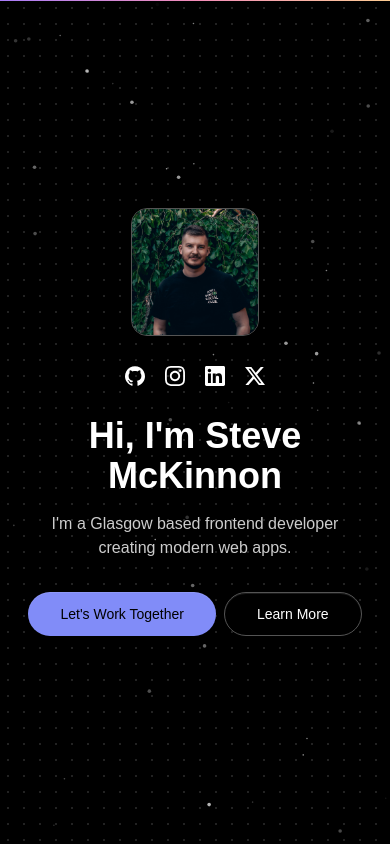
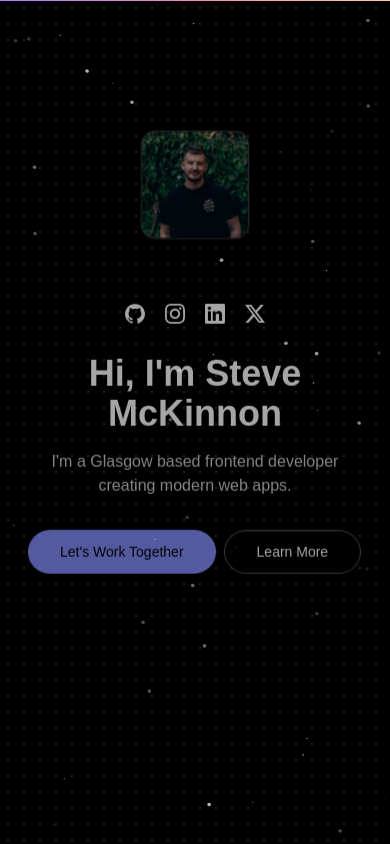
Before and after one commit to stevenmckinnon/resume-nextjs, a Next.js app: page / in a window 390 px wide. Shown: the top 844 px of the page. Built offline with nearby package versions, Linux system fonts and the light colour scheme.

Commit message:
Update Hero component to incorporate scroll-based animations and improve layout responsiveness. Refactor structure to enhance visual effects and user interaction with motion elements.

```diff
--- a/src/components/hero.tsx
+++ b/src/components/hero.tsx
@@ -5,11 +5,13 @@ import BlurFadeText from "@/components/magicui/blur-fade-text";
 import { Button } from "@/components/ui/button";
 import { DATA } from "@/data/resume";
 import { BLUR_FADE_DELAY } from "@/lib/utils";
+import { Particles } from "@/components/magicui/particles";
+import useBreakpoints from "@/hooks/useBreakpoints";
 import { useTheme } from "next-themes";
 import Image from "next/image";
 import Link from "next/link";
-import { Particles } from "@/components/magicui/particles";
-import useBreakpoints from "@/hooks/useBreakpoints";
+import { motion, useScroll, useTransform } from "framer-motion";
+import { useRef } from "react";
 
 export const Hero = () => {
   const { theme } = useTheme();
@@ -18,19 +20,39 @@ export const Hero = () => {
     (social) => social.navbar
   );
 
+  const heroRef = useRef<HTMLElement | null>(null);
+  const { scrollYProgress } = useScroll({
+    target: heroRef,
+    offset: ["start center", "end start"],
+  });
+
+  const contentY = useTransform(scrollYProgress, [0, 1], [0, -80]);
+  const contentOpacity = useTransform(scrollYProgress, [0, 1], [1, 0.55]);
+  const avatarScale = useTransform(scrollYProgress, [0, 1], [1, 0.8]);
+  const avatarY = useTransform(scrollYProgress, [0, 1], [0, -32]);
+  const ctaTilt = useTransform(scrollYProgress, [0, 1], [0, 6]);
+
   return (
-    <section id="hero" className="relative flex min-h-dvh items-center">
+    <section
+      ref={heroRef}
+      id="hero"
+      className="relative flex min-h-dvh items-center overflow-hidden py-16 sm:py-24"
+    >
       <Particles
         className="absolute inset-0"
         quantity={isAboveMd ? 100 : 50}
         color={theme === "dark" ? "#ffffff" : "#000000"}
         size={0.8}
       />
-      <div className="sticky top-6 z-10 w-full px-6 md:top-12">
-        <div className="mx-auto flex max-w-3xl flex-col items-center space-y-6 text-center">
+      <div className="mx-auto w-full max-w-3xl px-6">
+        <motion.div
+          style={{ y: contentY, opacity: contentOpacity }}
+          className="mx-auto flex max-w-3xl flex-col items-center space-y-6 text-center"
+        >
+          <motion.div style={{ scale: avatarScale, y: avatarY }}>
             <BlurFade
               delay={BLUR_FADE_DELAY}
-            className="h-full w-full flex items-center justify-center"
+              className="flex h-full w-full items-center justify-center"
               animateOnLoad
             >
               <Image
@@ -38,9 +60,10 @@ export const Hero = () => {
                 src={DATA.avatarUrl}
                 width={128}
                 height={128}
-              className="rounded-2xl border shadow-lg w-32 h-32 md:w-auto md:h-auto"
+                className="h-32 w-32 rounded-2xl border shadow-lg transition-all duration-500 md:h-auto md:w-auto"
               />
             </BlurFade>
+          </motion.div>
           <div className="flex items-center justify-center gap-2">
             {socials.map((social, id) => (
               <BlurFade
@@ -69,6 +92,7 @@ export const Hero = () => {
             text={DATA.description}
           />
 
+          <motion.div style={{ rotateX: ctaTilt, transformPerspective: 800 }}>
             <div className="flex items-center justify-center gap-2">
               <BlurFade delay={BLUR_FADE_DELAY * 3} animateOnLoad>
                 <Button asChild>
@@ -81,7 +105,8 @@ export const Hero = () => {
                 </Button>
               </BlurFade>
             </div>
-        </div>
+          </motion.div>
+        </motion.div>
       </div>
     </section>
   );
```
Also changed, not shown: 1 other file (tests, documents, lock files or other folders). Lines whose indentation alone changed are shown as unchanged.
